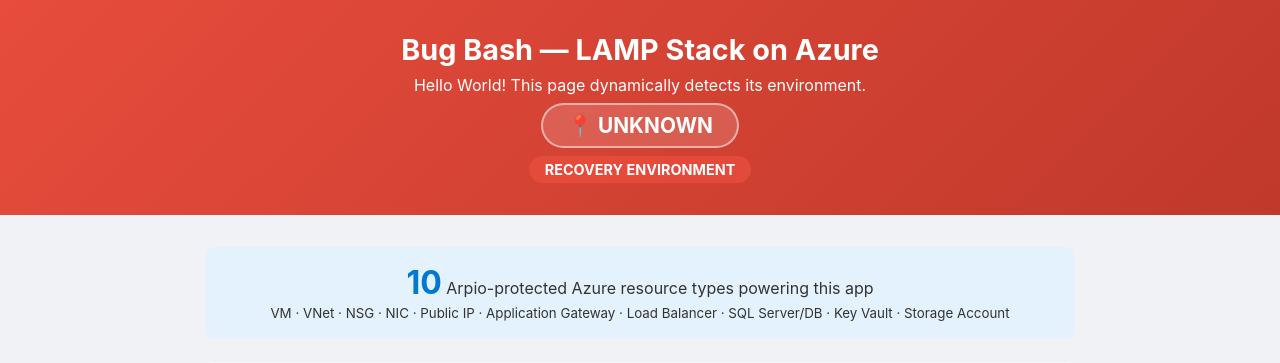
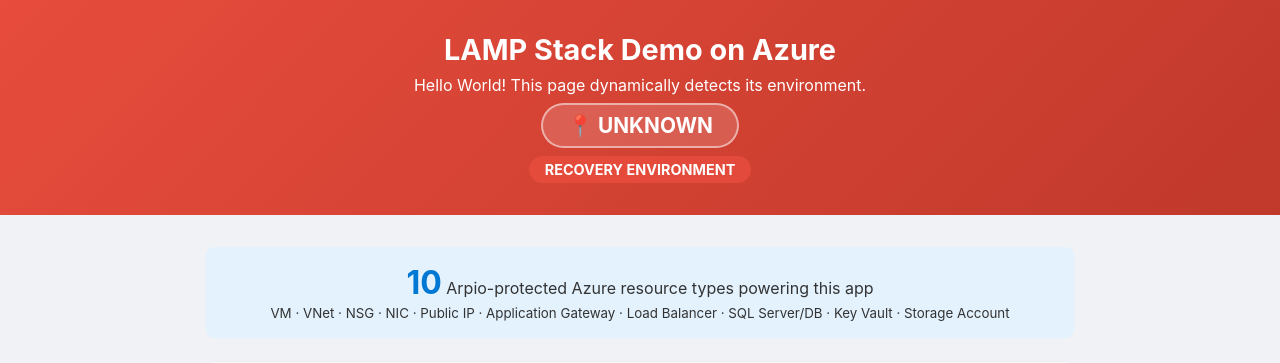
Before and after one commit to arpio/azure-tools, a PHP site: page / in a window 1280 px wide. Shown: the top 363 px of the page. Run offline with PHP 8.4, Linux system fonts and the light colour scheme; data that the repository does not hold is empty; some libraries are stand-ins or nearby versions.

Commit message:
Address PR review feedback: remove Bug Bash references, fix deploy steps

```diff
--- a/demos/lamp-app/application/index.php
+++ b/demos/lamp-app/application/index.php
@@ -1,6 +1,6 @@
 <?php
 // ==========================================================
-// Arpio Bug Bash — LAMP Stack Hello World (v3)
+// Arpio LAMP Stack Demo — Hello World (v3)
 //
 // NOW WITH: userData reading from IMDS!
 // Key Vault + Storage Account + Blob-hosted Arpio logo!
@@ -148,7 +148,7 @@
 <head>
     <meta charset="UTF-8">
     <meta name="viewport" content="width=device-width, initial-scale=1.0">
-    <title>Arpio Bug Bash — <?= $envLabel ?> — <?= strtoupper($region) ?></title>
+    <title>Arpio LAMP Stack Demo — <?= $envLabel ?> — <?= strtoupper($region) ?></title>
     <style>
         *{margin:0;padding:0;box-sizing:border-box}
         body{font-family:-apple-system,BlinkMacSystemFont,'Segoe UI',sans-serif;background:#f0f2f5;color:#333}
@@ -178,7 +178,7 @@
 <body>
     <div class="header">
         <?php if($logoUrl):?><img src="<?=htmlspecialchars($logoUrl)?>" alt="Arpio" class="header-logo" onerror="this.style.display='none'"><?php endif;?>
-        <h1>Bug Bash — LAMP Stack on Azure</h1>
+        <h1>LAMP Stack Demo on Azure</h1>
         <p>Hello World! This page dynamically detects its environment.</p>
         <div class="region-badge">&#128205; <?=strtoupper($region)?></div><br>
         <div class="env-badge"><?=$envLabel?> ENVIRONMENT</div>
@@ -405,7 +405,7 @@
     </div>
 
     <div class="footer">
-        Arpio Bug Bash &bull; LAMP Stack on Azure &bull; <?=$envLabel?> in <strong><?=strtoupper($region)?></strong><br>
+        Arpio &bull; LAMP Stack Demo on Azure &bull; <?=$envLabel?> in <strong><?=strtoupper($region)?></strong><br>
         After Arpio recovery → <strong>eastus2</strong>, different Subscription ID, new resource endpoints.<br>
         <small>The logo above is served from Azure Blob Storage (≈ S3) — it should also recover!</small>
     </div>
--- a/demos/lamp-app/infrastructure/cloud-init.yml
+++ b/demos/lamp-app/infrastructure/cloud-init.yml
@@ -26,7 +26,7 @@
   - apt-get update
   - ACCEPT_EULA=Y apt-get install -y msodbcsql18 mssql-tools18
   - apt-get install -y php-dev php-pear
-  - pecl install sqlsrv pdo_sqlsrv
+  - pecl install sqlsrv-5.12.0 pdo_sqlsrv-5.12.0
   - printf "extension=sqlsrv.so\n" > /etc/php/8.1/mods-available/sqlsrv.ini
   - printf "extension=pdo_sqlsrv.so\n" > /etc/php/8.1/mods-available/pdo_sqlsrv.ini
   - phpenmod sqlsrv pdo_sqlsrv
```
Also changed, not shown: demos/lamp-app/README.md, 4 other files.
